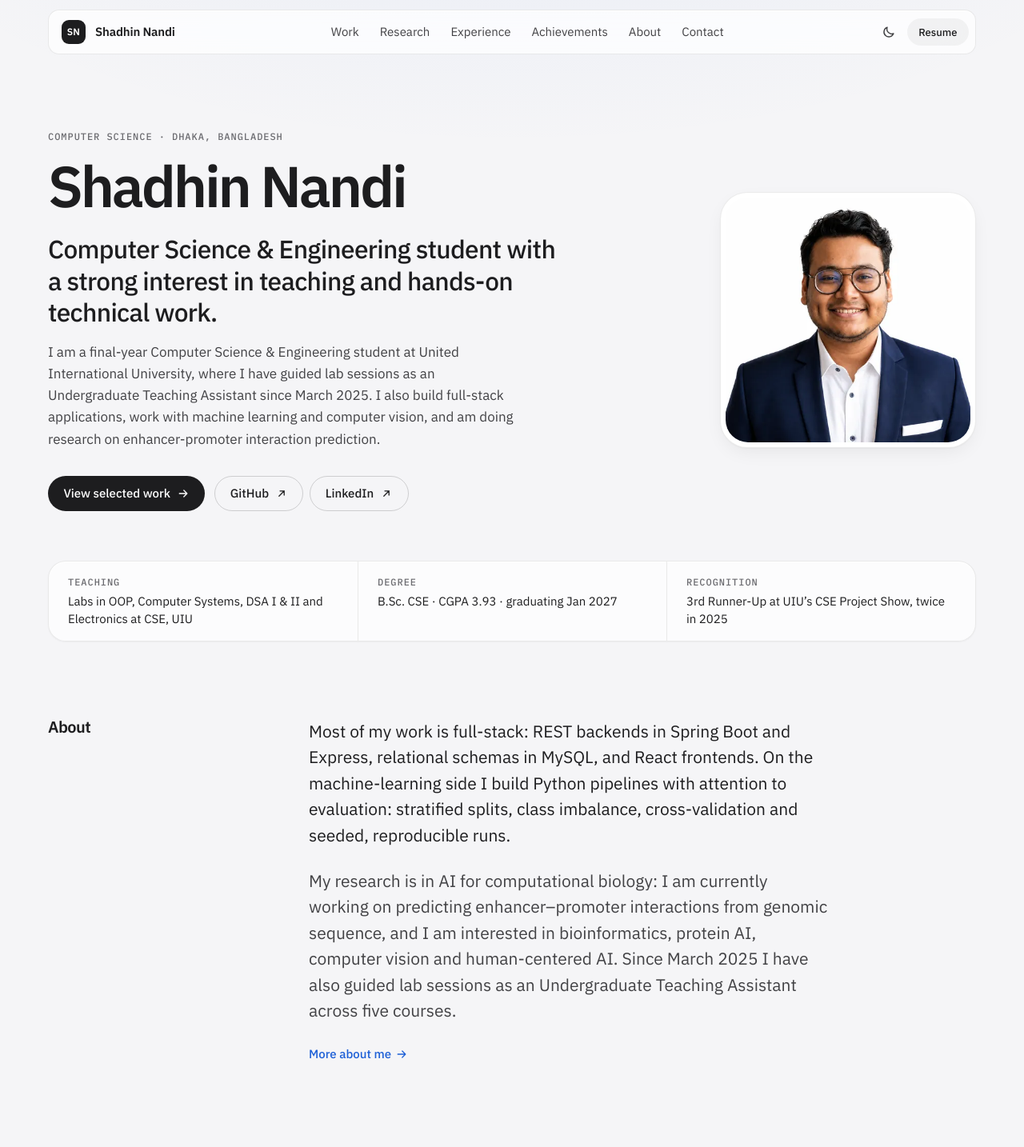
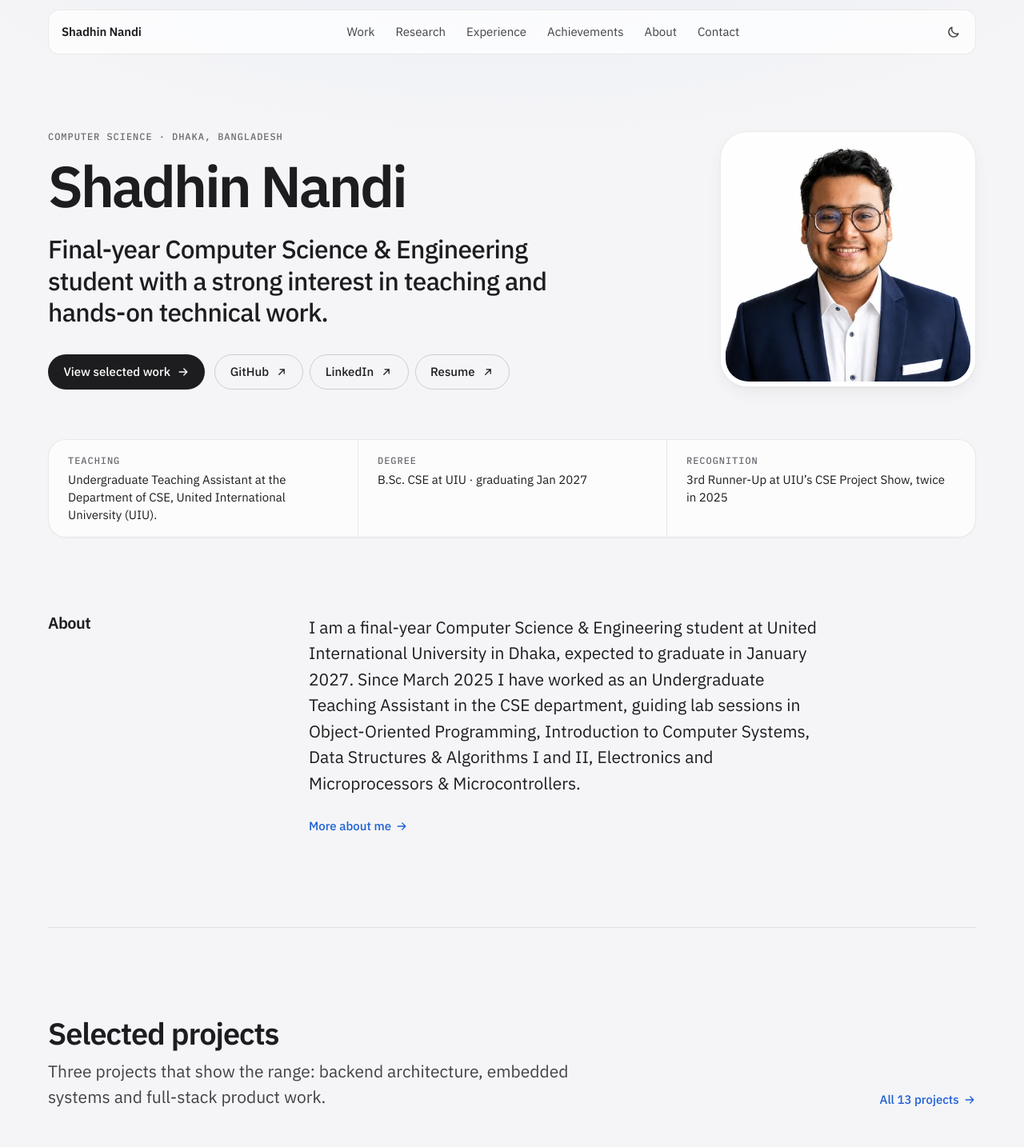
Before and after one commit to shadhinnandi/shadhinnandi, a React (Vite) app: page / in a window 1280 px wide. Shown: the top 1434 px of the page at 80% size. Built offline with nearby package versions, Linux system fonts and the light colour scheme.

Commit message:
updated landing page

```diff
--- a/src/components/layout/SiteHeader.jsx
+++ b/src/components/layout/SiteHeader.jsx
@@ -4,8 +4,8 @@ import { navItems, profile } from '../../data/profile';
 import Icon from '../ui/Icon.jsx';
 import ThemeToggle from './ThemeToggle.jsx';
 
-// Floating glass bar. The resume link lives here, and only here, so it is
-// one click away on every page without being repeated through the content.
+// Floating glass bar: name, primary navigation and the theme toggle.
+// The resume link lives in the home hero.
 export default function SiteHeader() {
   const [open, setOpen] = useState(false);
   const [scrolled, setScrolled] = useState(false);
@@ -47,9 +47,6 @@ export default function SiteHeader() {
       <div className="container">
         <div className="nav-bar">
           <Link to="/" className="brand" aria-label={`${profile.name}, home`}>
-            <span className="brand__mark" aria-hidden="true">
-              SN
-            </span>
             <span className="brand__name">{profile.name}</span>
           </Link>
 
@@ -65,10 +62,6 @@ export default function SiteHeader() {
 
           <div className="nav-actions">
             <ThemeToggle />
-            <a className="btn btn--small btn--quiet" href={profile.resume} target="_blank" rel="noopener" type="application/pdf">
-              Resume
-              <span className="visually-hidden"> (PDF, opens in a new tab)</span>
-            </a>
             <button
               ref={toggleRef}
               type="button"
--- a/src/components/sections/Hero.jsx
+++ b/src/components/sections/Hero.jsx
@@ -1,13 +1,12 @@
 import { profile, primaryLinks } from '../../data/profile';
-import { degree } from '../../data/education';
 import Img from '../ui/Img.jsx';
 import Icon from '../ui/Icon.jsx';
 import ExternalLink from '../ui/ExternalLink.jsx';
 
 // Identity, direction and proof points, readable in the first ten seconds.
 const facts = [
-  { label: 'Teaching', value: 'Labs in OOP, Computer Systems, DSA I & II and Electronics at CSE, UIU' },
-  { label: 'Degree', value: `B.Sc. CSE · CGPA ${degree.facts[0].value} · graduating Jan 2027` },
+  { label: 'Teaching', value: 'Undergraduate Teaching Assistant at the Department of CSE, United International University (UIU).' },
+  { label: 'Degree', value: 'B.Sc. CSE at UIU · graduating Jan 2027' },
   { label: 'Recognition', value: '3rd Runner-Up at UIU’s CSE Project Show, twice in 2025' },
 ];
 
@@ -24,7 +23,6 @@ export default function Hero() {
               {profile.name}
             </h1>
             <p className="hero__headline">{profile.headline}</p>
-            <p className="hero__summary">{profile.summary}</p>
 
             <div className="hero__actions">
               <a className="btn btn--primary" href="#work">
@@ -40,6 +38,13 @@ export default function Hero() {
                     </ExternalLink>
                   </li>
                 ))}
+                <li>
+                  <a className="btn btn--ghost" href={profile.resume} target="_blank" rel="noopener" type="application/pdf">
+                    Resume
+                    <Icon name="arrowUpRight" />
+                    <span className="visually-hidden"> (PDF, opens in a new tab)</span>
+                  </a>
+                </li>
               </ul>
             </div>
           </div>
--- a/src/data/profile.js
+++ b/src/data/profile.js
@@ -10,15 +10,11 @@ export const profile = {
   universityShort: 'UIU',
   portrait: image('portrait', 'Portrait of Shadhin Nandi in a navy blazer and white shirt'),
 
-  // Hero: one statement, one supporting line.
-  headline: 'Computer Science & Engineering student with a strong interest in teaching and hands-on technical work.',
-  summary:
-    'I am a final-year Computer Science & Engineering student at United International University, where I have guided lab sessions as an Undergraduate Teaching Assistant since March 2025. I also build full-stack applications, work with machine learning and computer vision, and am doing research on enhancer-promoter interaction prediction.',
-
-  // Home "Profile" section: what kind of candidate this is, in two short paragraphs.
+  // Hero: one statement.
+  headline: 'Final-year Computer Science & Engineering student with a strong interest in teaching and hands-on technical work.',
+  // Home "About" section: a short introduction; the About page has the full version.
   profile: [
-    'Most of my work is full-stack: REST backends in Spring Boot and Express, relational schemas in MySQL, and React frontends. On the machine-learning side I build Python pipelines with attention to evaluation: stratified splits, class imbalance, cross-validation and seeded, reproducible runs.',
-    'My research is in AI for computational biology: I am currently working on predicting enhancer–promoter interactions from genomic sequence, and I am interested in bioinformatics, protein AI, computer vision and human-centered AI. Since March 2025 I have also guided lab sessions as an Undergraduate Teaching Assistant across five courses.',
+    'I am a final-year Computer Science & Engineering student at United International University in Dhaka, expected to graduate in January 2027. Since March 2025 I have worked as an Undergraduate Teaching Assistant in the CSE department, guiding lab sessions in Object-Oriented Programming, Introduction to Computer Systems, Data Structures & Algorithms I and II, Electronics and Microprocessors & Microcontrollers.',
   ],
 
   // About page.
--- a/src/data/projects.js
+++ b/src/data/projects.js
@@ -70,49 +70,29 @@ export const projects = [
     },
   },
   {
-    slug: 'sica',
-    title: 'SICA',
-    tagline: 'Detecting HTTP session hijacking from server access logs',
-    area: 'Security',
+    slug: 'aram',
+    title: 'ARAM',
+    tagline: 'Autonomous river monitoring prototype',
+    area: 'Embedded',
     kind: 'Course project',
-    course: 'Computer Security',
-    period: '2026',
+    course: 'CSE 4326 Microprocessors & Microcontrollers Lab',
+    period: 'Summer 2025',
     featured: true,
-    award: null,
-    role: 'Team of three, supervised by Dr. Muhammad Nomani Kabir',
+    award: { title: '3rd Runner-Up, CSE Project Show', detail: 'Summer 2025 · among 73 teams' },
+    role: null,
     summary:
-      'A security project that detects potential mid-session HTTP session hijacking by analysing changes in client–session bindings in web server access logs. Rule-based, with no client changes.',
+      'A floating autonomous prototype for real-time river water-level tracking, with sensor readings shown on a live map.',
     highlights: [
-      'Describes every request by its client binding (IP address and network, browser, operating system and device), taken from fields servers already log.',
-      'Flags “binding forks”: an earlier binding returning after a different one, the pattern left when a victim and an attacker replay the same session cookie.',
-      'Three explainable checks combine into a risk score; on two public log datasets the false-positive rate stays below 1%.',
+      'Microcontroller-driven platform that tracks river water level in real time.',
+      'Sensor data integrated with live mapping for environmental monitoring and alerts.',
     ],
-    stack: ['Python', 'pandas', 'NumPy', 'SciPy', 'Matplotlib', 'pytest'],
-    image: image('sica-mechanism', 'Diagram comparing a benign network move, a silent takeover and a live hijack; in the live hijack, bindings A and B alternate and each revisit is detected', { position: 'center', fit: 'contain' }),
+    stack: ['Microcontroller', 'Sensors', 'Map integration'],
+    image: image('aram-prototype', 'ARAM prototype: a pontoon platform with an electronics enclosure and sensor mast floating on water', { position: 'center 45%' }),
     gallery: [
-      image('sica-architecture', 'SICA pipeline: request, binding fingerprint, session state, checks V1 to V3, risk score and alert threshold', { fit: 'contain' }),
+      image('aram-award', 'CSE Project Show Summer 2025 certificate and trophy for the Microprocessors and Microcontrollers Lab, 3rd Runner Up'),
     ],
-    github: gh('SICA'),
+    github: null,
     demo: null,
-    details: {
-      problem:
-        'After login, a web application recognises a user only by a session identifier. An attacker who steals and replays the session cookie never fails a login, so the attack is hard to see. Pinning a session to one IP address is a common defence, but honest users change networks too and trigger false alarms.',
-      solution:
-        'SICA builds a client binding for each request (IP address, /24 and /16 network, browser, operating system and device) and runs three checks: agent mutation, graded network discontinuity, and binding fork. Each check is weighted by how rare it is on benign traffic, the alert threshold is calibrated on benign sessions, and every alert names the checks that fired.',
-      implementation: [
-        'Constant work per request and a few kilobytes of state per live session; about 55,000 requests per second in Python.',
-        'Experiments cover calibration, baselines (including IP pinning), ablation, scenario sweeps and efficiency, all seeded and reproducible.',
-        '50 unit and regression tests, and a validation step that checks the finished result set.',
-      ],
-      results: [
-        'Apache logs, human browsing: ROC AUC 0.884, recall 0.358, false-positive rate 0.85%, precision 0.906.',
-        'Nginx logs, package clients: ROC AUC 0.851, recall 0.229, false-positive rate 0.56%, precision 0.920.',
-        'IP pinning alarms on about 15% of benign sessions under the same setting.',
-        'Limitation: attackers who copy the victim’s exact binding, and most silent takeovers, are not visible in access-log fields.',
-      ],
-      contribution:
-        'Developed with Md. Nurul Alam Siddiqei Ador and Mueen Ishraq Ananta for the Computer Security course, supervised by Dr. Muhammad Nomani Kabir, Professor, Department of CSE, UIU.',
-    },
   },
   {
     slug: 'uiufund',
@@ -154,6 +134,51 @@ export const projects = [
         'Balance-affecting operations run inside MySQL transactions.',
       ],
       scope: 'Uses an internal wallet ledger with demo top-ups; it is not connected to a real payment provider.',
+    },
+  },
+  {
+    slug: 'sica',
+    title: 'SICA',
+    tagline: 'Detecting HTTP session hijacking from server access logs',
+    area: 'Security',
+    kind: 'Course project',
+    course: 'Computer Security',
+    period: '2026',
+    featured: false,
+    award: null,
+    role: 'Team of three, supervised by Dr. Muhammad Nomani Kabir',
+    summary:
+      'A security project that detects potential mid-session HTTP session hijacking by analysing changes in client–session bindings in web server access logs. Rule-based, with no client changes.',
+    highlights: [
+      'Describes every request by its client binding (IP address and network, browser, operating system and device), taken from fields servers already log.',
+      'Flags “binding forks”: an earlier binding returning after a different one, the pattern left when a victim and an attacker replay the same session cookie.',
+      'Three explainable checks combine into a risk score; on two public log datasets the false-positive rate stays below 1%.',
+    ],
+    stack: ['Python', 'pandas', 'NumPy', 'SciPy', 'Matplotlib', 'pytest'],
+    image: image('sica-mechanism', 'Diagram comparing a benign network move, a silent takeover and a live hijack; in the live hijack, bindings A and B alternate and each revisit is detected', { position: 'center', fit: 'contain' }),
+    gallery: [
+      image('sica-architecture', 'SICA pipeline: request, binding fingerprint, session state, checks V1 to V3, risk score and alert threshold', { fit: 'contain' }),
+    ],
+    github: gh('SICA'),
+    demo: null,
+    details: {
+      problem:
+        'After login, a web application recognises a user only by a session identifier. An attacker who steals and replays the session cookie never fails a login, so the attack is hard to see. Pinning a session to one IP address is a common defence, but honest users change networks too and trigger false alarms.',
+      solution:
+        'SICA builds a client binding for each request (IP address, /24 and /16 network, browser, operating system and device) and runs three checks: agent mutation, graded network discontinuity, and binding fork. Each check is weighted by how rare it is on benign traffic, the alert threshold is calibrated on benign sessions, and every alert names the checks that fired.',
+      implementation: [
+        'Constant work per request and a few kilobytes of state per live session; about 55,000 requests per second in Python.',
+        'Experiments cover calibration, baselines (including IP pinning), ablation, scenario sweeps and efficiency, all seeded and reproducible.',
+        '50 unit and regression tests, and a validation step that checks the finished result set.',
+      ],
+      results: [
+        'Apache logs, human browsing: ROC AUC 0.884, recall 0.358, false-positive rate 0.85%, precision 0.906.',
+        'Nginx logs, package clients: ROC AUC 0.851, recall 0.229, false-positive rate 0.56%, precision 0.920.',
+        'IP pinning alarms on about 15% of benign sessions under the same setting.',
+        'Limitation: attackers who copy the victim’s exact binding, and most silent takeovers, are not visible in access-log fields.',
+      ],
+      contribution:
+        'Developed with Md. Nurul Alam Siddiqei Ador and Mueen Ishraq Ananta for the Computer Security course, supervised by Dr. Muhammad Nomani Kabir, Professor, Department of CSE, UIU.',
     },
   },
   {
@@ -263,31 +288,6 @@ export const projects = [
       ],
       contribution: 'Built by Team Void (Group 08): Md. Shakibul Hassan Prince, Mahmudul Mashrafe and Shadhin Nandi.',
     },
-  },
-  {
-    slug: 'aram',
-    title: 'ARAM',
-    tagline: 'Autonomous river monitoring prototype',
-    area: 'Embedded',
-    kind: 'Course project',
-    course: 'CSE 4326 Microprocessors & Microcontrollers Lab',
-    period: 'Summer 2025',
-    featured: false,
-    award: { title: '3rd Runner-Up, CSE Project Show', detail: 'Summer 2025 · among 73 teams' },
-    role: null,
-    summary:
-      'A floating autonomous prototype for real-time river water-level tracking, with sensor readings shown on a live map.',
-    highlights: [
-      'Microcontroller-driven platform that tracks river water level in real time.',
-      'Sensor data integrated with live mapping for environmental monitoring and alerts.',
-    ],
-    stack: ['Microcontroller', 'Sensors', 'Map integration'],
-    image: image('aram-prototype', 'ARAM prototype: a pontoon platform with an electronics enclosure and sensor mast floating on water', { position: 'center 45%' }),
-    gallery: [
-      image('aram-award', 'CSE Project Show Summer 2025 certificate and trophy for the Microprocessors and Microcontrollers Lab, 3rd Runner Up'),
-    ],
-    github: null,
-    demo: null,
   },
   {
     slug: 'credit-scoring',
--- a/src/pages/Home.jsx
+++ b/src/pages/Home.jsx
@@ -51,7 +51,7 @@ export default function Home() {
       <Section
         id="work"
         title="Selected projects"
-        intro="Three projects that show the range: backend architecture, security engineering and full-stack product work."
+        intro="Three projects that show the range: backend architecture, embedded systems and full-stack product work."
         link={{ to: '/projects', label: `All ${projects.length} projects` }}
       >
         <FeaturedGrid projects={featuredProjects} />
--- a/src/styles/layout.css
+++ b/src/styles/layout.css
@@ -74,18 +74,6 @@
 }
 .brand:hover {
   color: var(--text);
-}
-.brand__mark {
-  display: inline-grid;
-  place-items: center;
-  width: 30px;
-  height: 30px;
-  border-radius: 9px;
-  background: var(--btn-bg);
-  color: var(--btn-text);
-  font-size: 0.75rem;
-  font-weight: 600;
-  letter-spacing: 0.02em;
 }
 .brand__name {
   font-weight: 600;
@@ -182,11 +170,6 @@
 @media (min-width: 940px) {
   .mobile-nav {
     display: none !important;
-  }
-}
-@media (max-width: 400px) {
-  .brand__name {
-    display: none;
   }
 }
 
```
